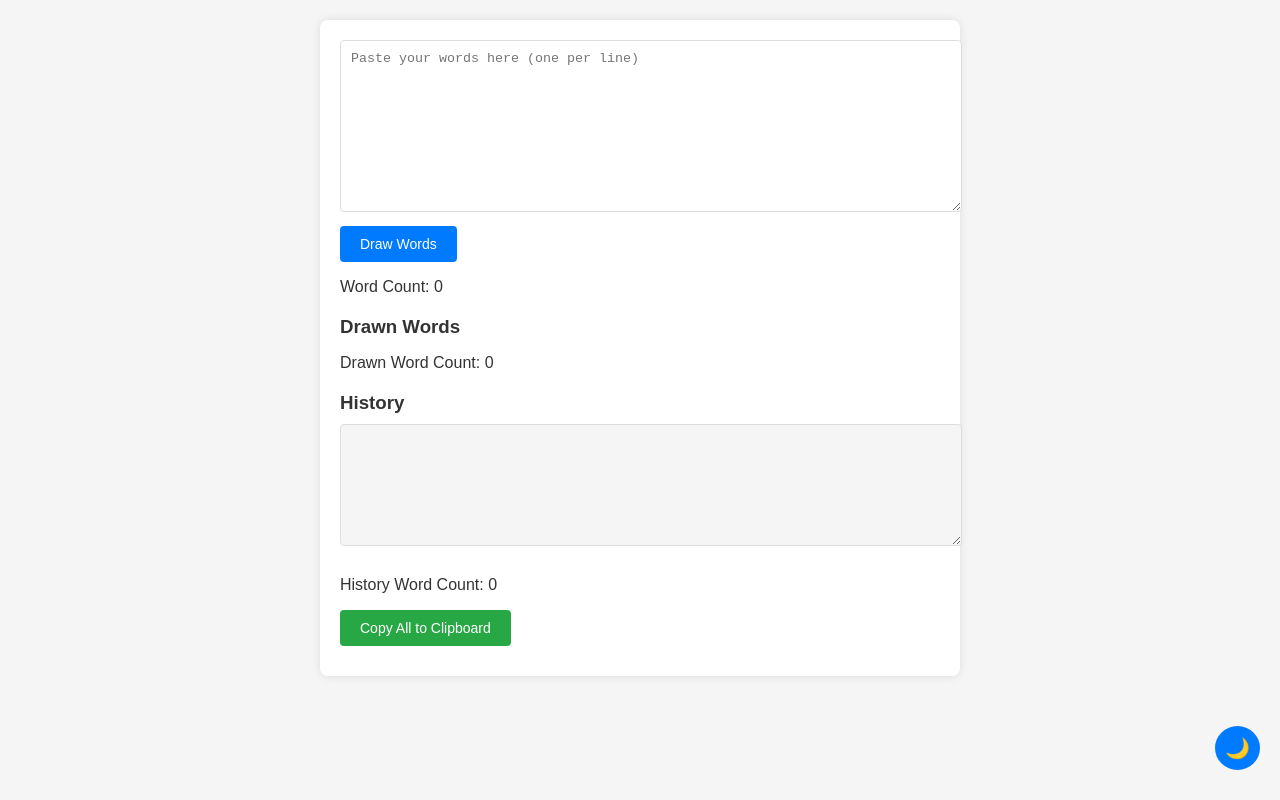
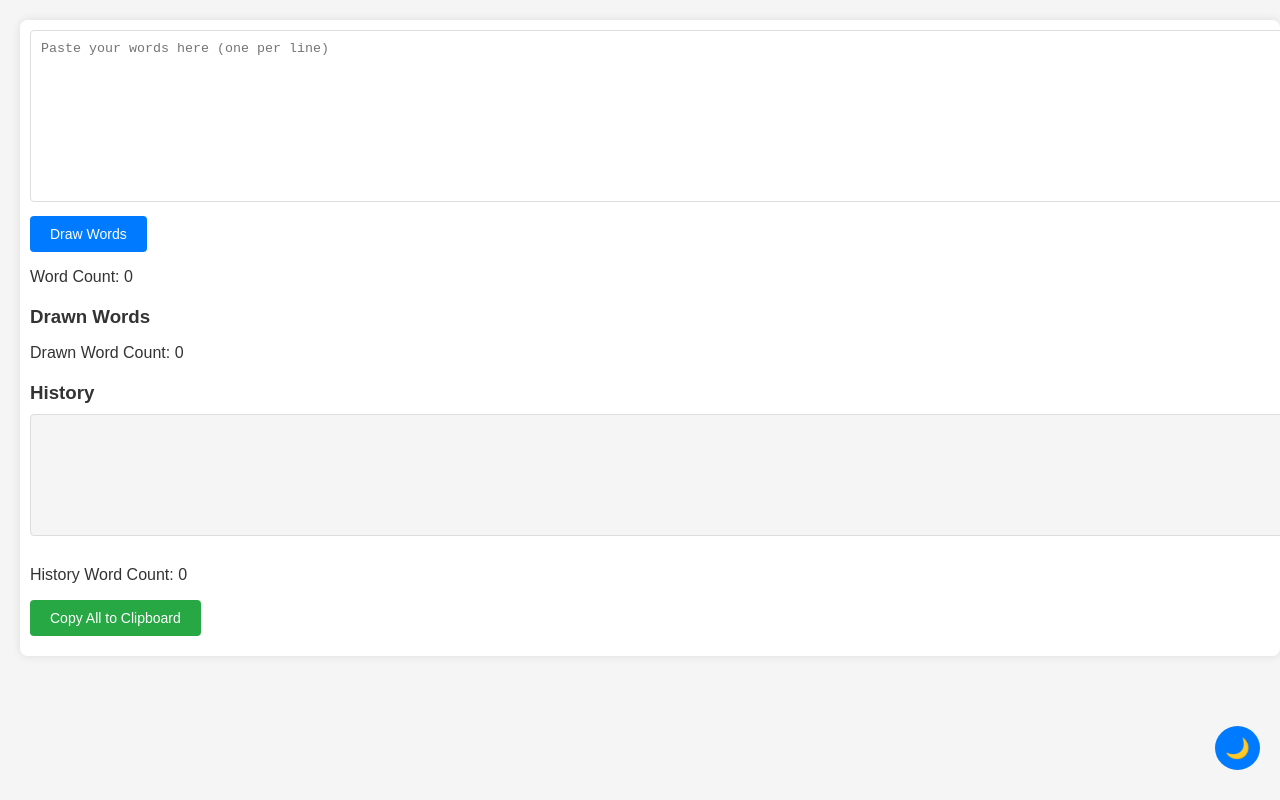
Before and after one commit to Vivek114an/Random-words, a plain HTML site: page index.html in a window 1280 px wide. Drawn offline with Linux system fonts and the light colour scheme.

Commit message:
Update styles.css

```diff
--- a/styles.css
+++ b/styles.css
@@ -4,17 +4,18 @@ body {
     padding: 20px;
     background-color: #f5f5f5;
     color: #333;
+    overflow-x: hidden;
     transition: background-color 0.3s, color 0.3s;
-    overflow-x: hidden;
 }
 
 .container {
-    max-width: 600px;
-    margin: 0 auto;
+    max-width: 100%;
+    width: 100%;
+    padding: 10px;
     background-color: #ffffff;
-    padding: 20px;
     border-radius: 8px;
     box-shadow: 0 0 10px rgba(0, 0, 0, 0.1);
+    overflow-y: auto;
 }
 
 textarea {
@@ -24,6 +25,7 @@ textarea {
     padding: 10px;
     border: 1px solid #ddd;
     border-radius: 4px;
+    resize: vertical;
 }
 
 button {
@@ -64,6 +66,7 @@ ul li {
     display: flex;
     justify-content: space-between;
     align-items: center;
+    font-size: 14px;
 }
 
 ul li button {
@@ -137,7 +140,6 @@ ul li button {
 
 .dark-mode .container {
     background-color: #444;
-    color: #f5f5f5;
 }
 
 .dark-mode textarea,
```
